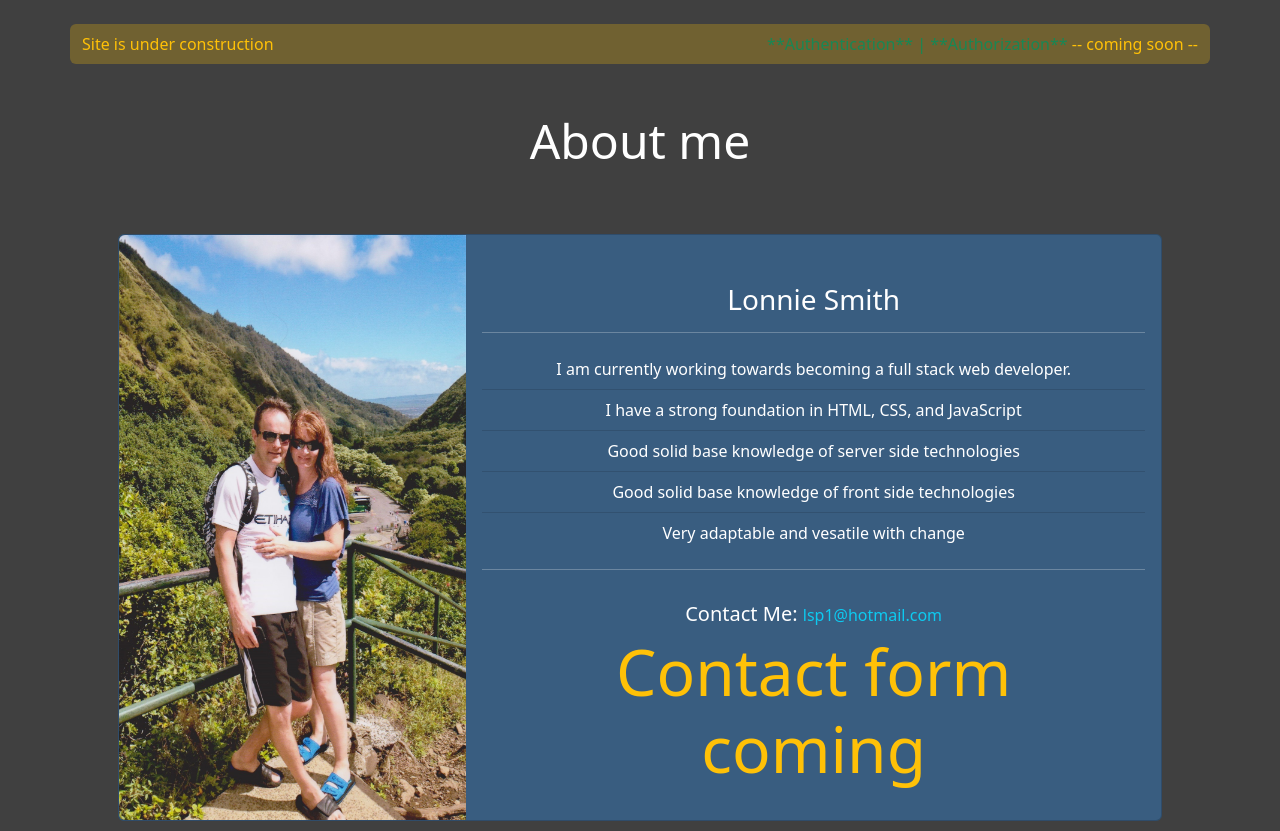
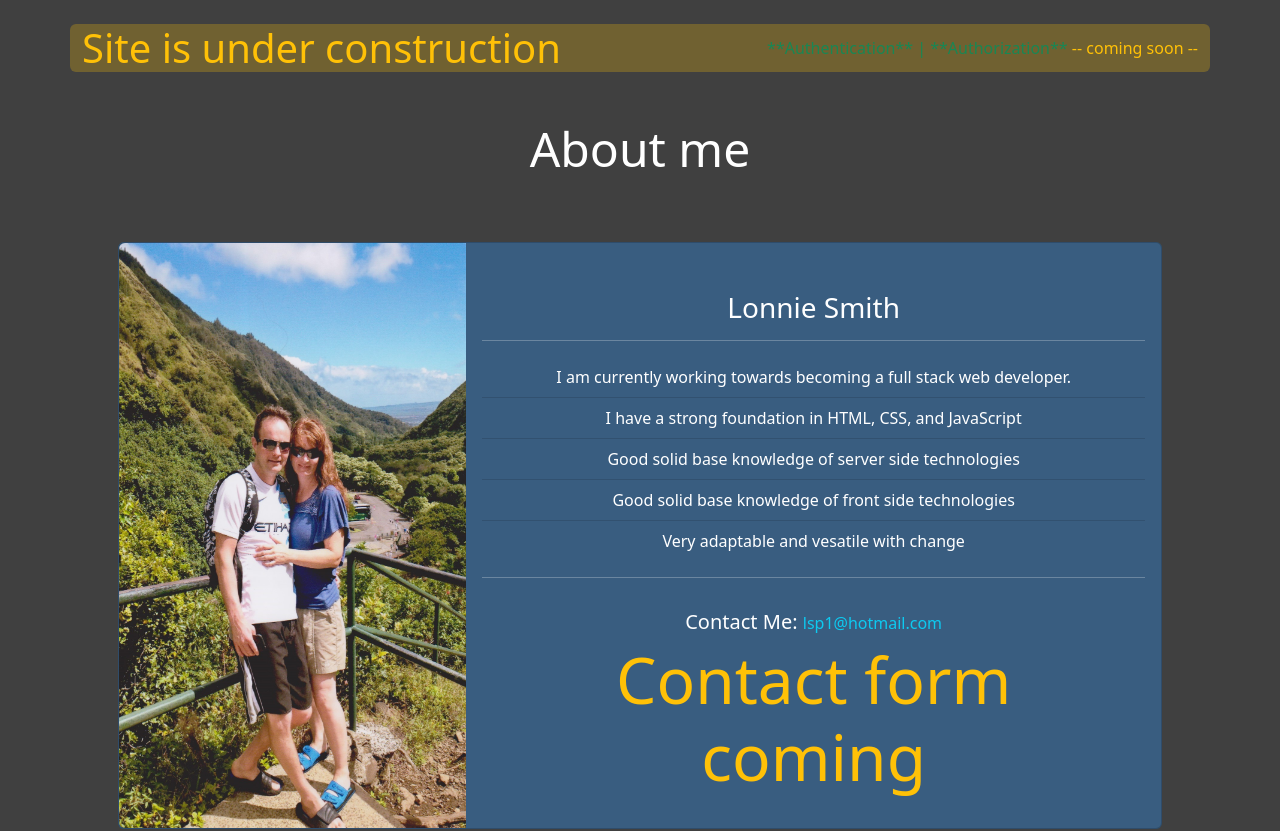
Before and after one commit to ellis8555/CertificatesOnGit, a plain HTML site: page index.html in a window 1280 px wide. Shown: the top 831 px of the page. Drawn offline with nearby package versions, Linux system fonts and the light colour scheme.

```diff
--- a/Resources/css/main.css
+++ b/Resources/css/main.css
@@ -13,7 +13,6 @@
 .under-construction{
     background-color: rgba(255, 193, 7, 0.25);
     color: white;
-    height: 2.5rem;
 }
 
 .web-dev-hobbies-bg{
--- a/Resources/pages/main-heading.html
+++ b/Resources/pages/main-heading.html
@@ -1,6 +1,6 @@
 <div class="container">
   <div class="under-construction row align-items-center rounded">
-    <div class="col text-warning">Site is under construction</div>
+    <div class="col text-warning display-6">Site is under construction</div>
     <div class="col-auto hover text-success">
       **Authentication** | **Authorization**
       <span class="text-warning"> -- coming soon --</span>
```
